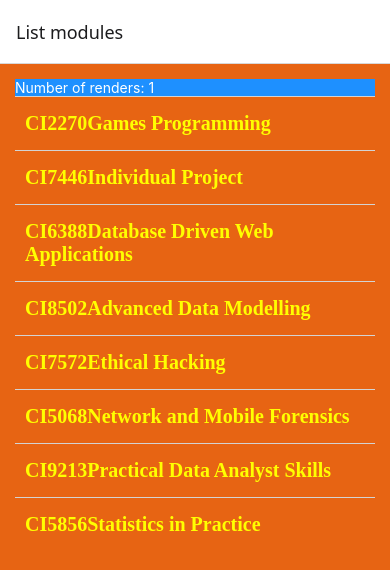
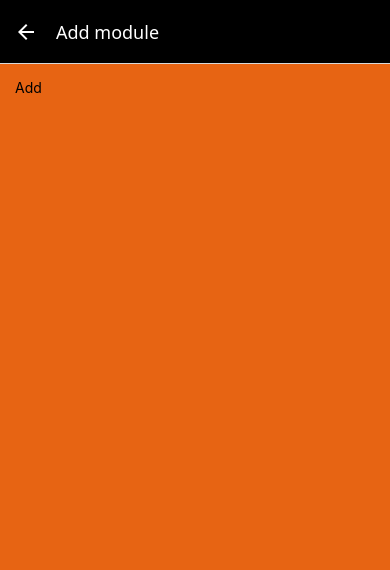
Before and after one commit to KingElmagli/crudler, a React Native app: screen /ModuleAddScreen in a window 390 px wide. Shown: the top 570 px of the page. Built offline with nearby package versions, Linux system fonts and the light colour scheme.

Commit message:
I finished activity 6
activity 6

```diff
--- a/App.js
+++ b/App.js
@@ -1,7 +1,9 @@
 import { NavigationContainer } from "@react-navigation/native";
 import { createNativeStackNavigator } from "@react-navigation/native-stack";
 import ModuleListScreen from "./src/components/screens/ModuleListScreen";
-
+import ModuleAddScreen from "./src/components/screens/ModuleAddScreen";
+import ModuleViewScreen from "./src/components/screens/ModuleViewScreen";
+import ModuleModifyScreen from "./src/components/screens/ModuleModifyScreen";
 const Stack = createNativeStackNavigator();
 
 export const App = () => {
@@ -11,11 +13,32 @@
   // View
   return (
     <NavigationContainer>
-      <Stack.Navigator initialRouteName="ModuleListScreen">
+      <Stack.Navigator
+        initialRouteName="ModuleListScreen"
+        screenOptions={{
+          headerStyle: { backgroundColor: "black" },
+          headerTintColor: "white",
+        }}
+      >
         <Stack.Screen
           name="ModuleListScreen"
           component={ModuleListScreen}
           options={{ title: "List modules" }}
+        />
+        <Stack.Screen
+          name="ModuleAddScreen"
+          component={ModuleAddScreen}
+          options={{ title: "Add module" }}
+        />
+        <Stack.Screen
+          name="ModuleViewScreen"
+          component={ModuleViewScreen}
+          options={{ title: "View module" }}
+        />
+        <Stack.Screen
+          name="ModuleModifyScreen"
+          component={ModuleModifyScreen}
+          options={{ title: "Modify module" }}
         />
       </Stack.Navigator>
     </NavigationContainer>
--- a/package.json
+++ b/package.json
@@ -14,7 +14,8 @@
     "expo": "~54.0.12",
     "expo-status-bar": "~3.0.8",
     "react": "19.1.0",
-    "react-native": "0.81.4"
+    "react-native": "0.81.4",
+    "react-native-fullwidth-image": "^0.1.3"
   },
   "private": true
 }
--- a/src/components/entity/modules/ModuleList.js
+++ b/src/components/entity/modules/ModuleList.js
@@ -1,5 +1,6 @@
 import { StyleSheet, ScrollView } from "react-native";
 import ModuleItem from "./ModuleItem";
+
 const ModuleList = ({ modules, onSelect }) => {
   //Initialistaion
   //State
--- /dev/null
+++ b/src/components/entity/modules/ModuleView.js
@@ -0,0 +1,53 @@
+import { StyleSheet, Text, View } from "react-native";
+import FullWidthImage from "react-native-fullwidth-image";
+
+const ModuleView = ({ module }) => {
+  //Initialistaion
+  //State
+  //Handlers
+  //View
+  return (
+    <View style={styles.container}>
+      <FullWidthImage
+        source={{ uri: module.ModuleImage }}
+        style={styles.image}
+      />
+      <View style={styles.infoTray}>
+        <Text style={styles.boldText}>
+          {module.ModuleCode} {module.ModuleName}
+        </Text>
+
+        <Text style={styles.text}>Level {module.ModuleLevel}</Text>
+
+        <Text style={styles.text}>
+          {module.ModuleLeaderName}
+          <Text style={styles.dimText}> (Module Leader) </Text>
+        </Text>
+      </View>
+    </View>
+  );
+};
+const styles = StyleSheet.create({
+  container: {
+    gap: 15,
+  },
+  image: {
+    borderRdius: 3,
+  },
+  infoTray: {
+    gap: 5,
+  },
+  text: {
+    fontSize: 18,
+  },
+  boldText: {
+    fontSize: 18,
+    fontWeight: "bold",
+  },
+  dimText: {
+    fontSize: 16,
+    color: "grey",
+  },
+});
+
+export default ModuleView;
--- a/src/components/screens/ModuleListScreen.js
+++ b/src/components/screens/ModuleListScreen.js
@@ -2,26 +2,24 @@
 import { StyleSheet } from "react-native";
 import Screen from "../layout/Screen";
 import ModuleList from "../entity/modules/ModuleList.js";
-import RenderCount from "../UI/RenderCount.js";
+
 import initialModules from "../../data/modules.js";
 
-const ModuleListScreen = () => {
+const ModuleListScreen = ({ navigation }) => {
   //Initialisations
-  //let modules = initialModules;
-
   //State
   const [modules, setModules] = useState(initialModules);
 
   //Handlers
-
+  const handleSelect = (module) =>
+    navigation.navigate("ModuleViewScreen", { module });
   const handleDelete = (module) =>
     setModules(modules.filter((item) => item.ModuleID !== module.ModuleID));
 
   // View
   return (
     <Screen>
-      <RenderCount />
-      <ModuleList modules={modules} onSelect={handleDelete} />
+      <ModuleList modules={modules} onSelect={handleSelect} />
     </Screen>
   );
 };
--- a/src/components/screens/ModuleViewScreen.js
+++ b/src/components/screens/ModuleViewScreen.js
@@ -1,11 +1,17 @@
-import { StyleSheet, Text, View } from "react-native";
+import { StyleSheet } from "react-native";
 import Screen from "../layout/Screen";
+import ModuleView from "../entity/modules/ModuleView";
 
-const ModuleViewScreen = () => {
-  //=> this is an arrow function so basically this is another syntax of writing a functions
+const ModuleViewScreen = ({ navigate, route }) => {
+  //Initialisations
+  const { module } = route.params;
+
+  //State.................
+  //handlers..............
+  //View..................
   return (
-    <Screen style={styles.container}>
-      <Text>View</Text>
+    <Screen>
+      <ModuleView module={module} />
     </Screen>
   );
 };
```
Also changed, not shown: 1 other file (tests, documents, lock files or other folders).
